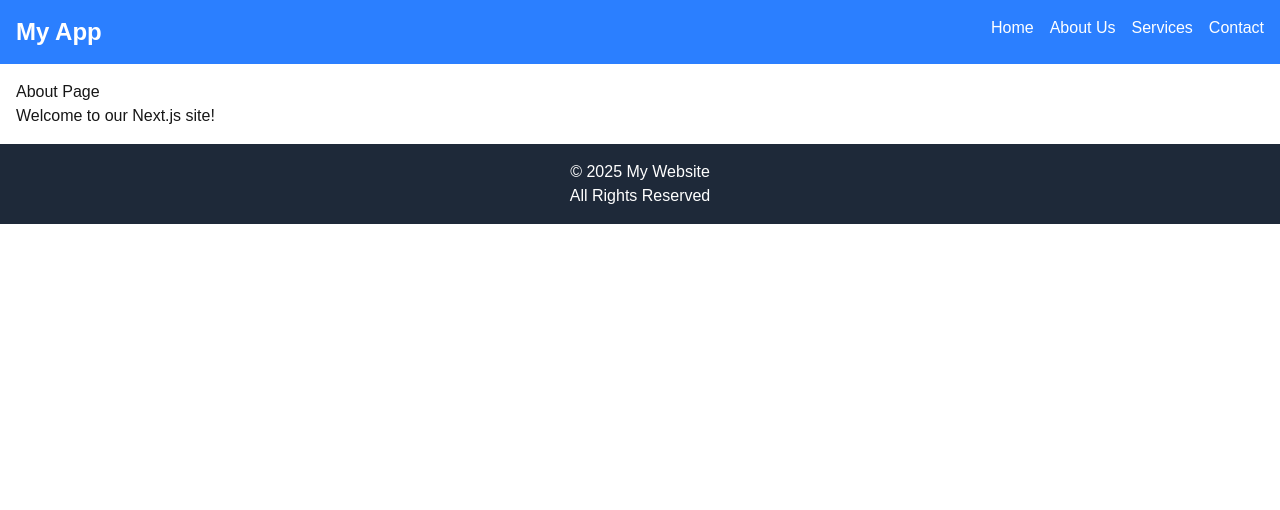
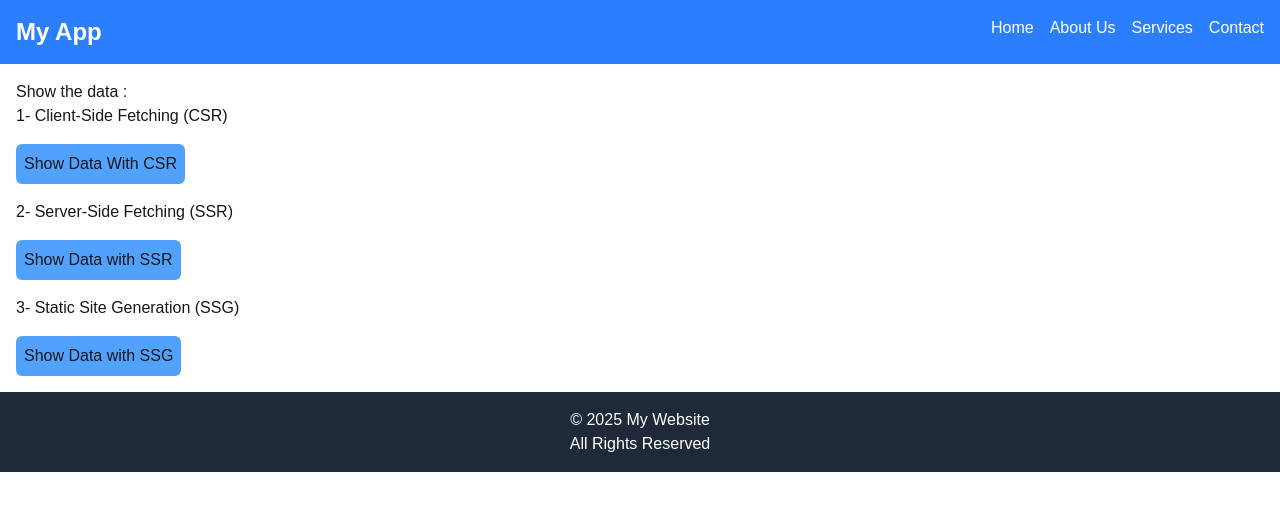
Before and after one commit to arasemami/react-next-app, a Next.js app: page /about in a window 1280 px wide. Shown: the top 510 px of the page. Built offline with nearby package versions, Linux system fonts and the light colour scheme.

Commit message:
fixed the ssr, csr, ssg data service

```diff
--- /dev/null
+++ b/src/app/about/csr/page.tsx
@@ -0,0 +1,52 @@
+'use client';
+
+import { useEffect, useState } from "react";
+import { fetchPosts } from "../services/apiService";
+
+const CSR = () => {
+
+  const [posts, setPosts] = useState<any[]>([]);
+  const [loading, setLoading] = useState<boolean>(true);
+  const [error, setError] = useState<string | null>(null);
+
+  useEffect(() => {
+    const fetchData = async () => {
+      try {
+        const data = await fetchPosts();
+        setPosts(data);
+      } catch (err) {
+        setError("Failed to fetch posts");
+      } finally {
+        setLoading(false);
+      }
+    };
+
+    fetchData();
+  }, []);
+
+
+  if (loading) {
+    return <p>Loading...</p>;
+  }
+
+  if (error) {
+    return <p>{error}</p>;
+  }
+
+  return (
+    <main>
+      <h1 className="pb-5">Show the data with CSR Mode :</h1>
+      <ul className="flex flex-col gap-4">
+        {posts.map((post: any) => (
+          <li key={post.id}>
+            <h1 className="font-bold">{post.title}</h1>
+            <p>{post.body}</p>
+          </li>
+        ))}
+      </ul>
+    </main>
+  );
+}
+
+
+export default CSR;
--- a/src/app/about/page.tsx
+++ b/src/app/about/page.tsx
@@ -1,9 +1,31 @@
+import Link from "next/link";
 
 export default function About() {
-    return (
-      <main>
-      <h1>About Page</h1>
-      <p>Welcome to our Next.js site!</p>
+  return (
+    <main>
+      <h1>Show the data :</h1>
+
+      <ul className="flex flex-col gap-4">
+        <li className="flex flex-col gap-4">
+          <h1>1- Client-Side Fetching (CSR)</h1>
+          <Link href="/about/csr" className="bg-blue-400 p-2 rounded-md flex w-fit hover:bg-blue-600 ">
+            Show Data With CSR
+          </Link>
+        </li>
+        <li className="flex flex-col gap-4">
+          <h1>2- Server-Side Fetching (SSR)</h1>
+          <Link href="/about/ssr" className="bg-blue-400 p-2 rounded-md flex w-fit hover:bg-blue-600 ">
+            Show Data with SSR
+          </Link>
+        </li>
+        <li className="flex flex-col gap-4">
+          <h1>3- Static Site Generation  (SSG)</h1>
+          <Link href="/about/ssg" className="bg-blue-400 p-2 rounded-md flex w-fit hover:bg-blue-600 ">
+            Show Data with SSG
+          </Link>
+        </li>
+
+      </ul>
     </main>
-    );
-  }
+  );
+}
--- /dev/null
+++ b/src/app/about/services/apiService.ts
@@ -0,0 +1,7 @@
+export const fetchPosts = async () => {
+    const res = await fetch('https://jsonplaceholder.typicode.com/posts');
+    if (!res.ok) {
+      throw new Error('Failed to fetch posts');
+    }
+    return await res.json();
+  };
--- /dev/null
+++ b/src/app/about/ssg/page.tsx
@@ -0,0 +1,21 @@
+import { fetchPosts } from '../services/apiService';
+
+const SSG = async () => {
+  const posts = await fetchPosts();
+
+  return (
+    <div>
+      <h1>Articles (SSG)</h1>
+      <ul className="flex flex-col gap-4">
+          {posts.map((post: any) => (
+            <li key={post.id} className='bg-gray-700 p-2 rounded-md'>
+              <h1 className="font-bold">{post.title}</h1>
+              <p>{post.body}</p>
+            </li>
+          ))}
+        </ul>
+    </div>
+  );
+};
+
+export default SSG;
--- /dev/null
+++ b/src/app/about/ssr/page.tsx
@@ -0,0 +1,25 @@
+import { FC } from 'react';
+import { fetchPosts } from '../services/apiService';
+
+const SSR: FC = async () => {
+  try {
+    const posts: any[] = await fetchPosts();
+    return (
+      <div>
+        <h1>Articles (SSR)</h1>
+        <ul className="flex flex-col gap-4">
+          {posts.map((post: any) => (
+            <li key={post.id} className='bg-gray-700 p-2 rounded-md'>
+              <h1 className="font-bold">{post.title}</h1>
+              <p>{post.body}</p>
+            </li>
+          ))}
+        </ul>
+      </div>
+    );
+  } catch (error: any) {
+    return <div>Error: {error.message}</div>;
+  }
+};
+
+export default SSR;
```
